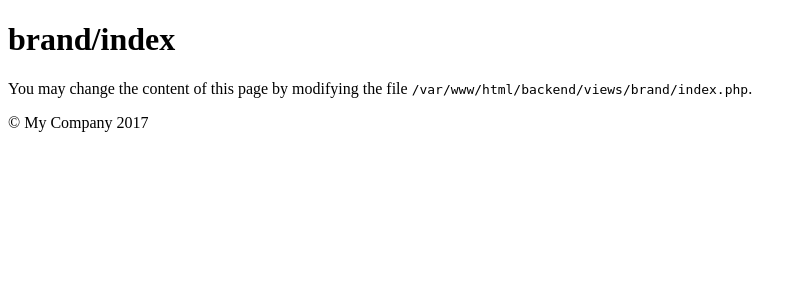
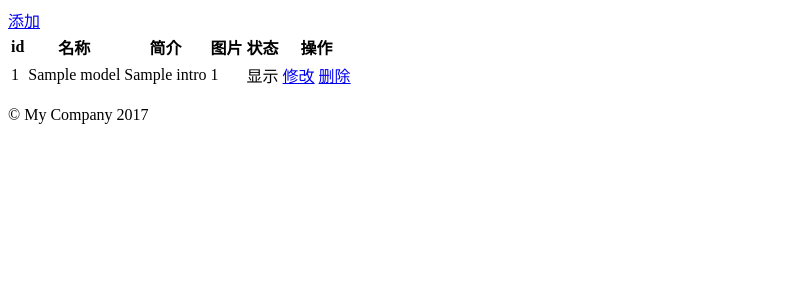
Before and after one commit to wuzhuang1/yii2shop, a Yii app: template backend/views/brand/index.php in a window 1280 px wide. Shown: the top 300 px of the page, without its empty margins (0-807 px from the left). Run offline with PHP 8.4 and a stand-in for Yii, Linux system fonts and the light colour scheme; the template is opened without the code that fills it: most values are stand-ins (such as "Sample title", 1, 10 or a date in 2020); data that the repository does not hold is empty; some libraries are stand-ins or nearby versions.

Commit message:
新加列表

```diff
--- a/backend/views/brand/index.php
+++ b/backend/views/brand/index.php
@@ -1,9 +1,27 @@
+<?=\yii\bootstrap\Html::a('添加',['goods/add'],['class'=>'btn btn-sm btn-success'])?>
+<table class="table">
+    <tr>
+        <th>id</th>
+        <th>名称</th>
+        <th>简介</th>
+        <th>图片</th>
+        <th>状态</th>
+        <th>操作</th>
+    </tr>
+    <?php foreach ($model as $row):;?>
+    <tr>
+        <td><?=$row->id?></td>
+        <td><?=$row->name?></td>
+        <td><?=$row->intro?></td>
+        <td><?=$row->id?></td>
+        <td><?=$row->status?'显示':'隐藏'?></td>
+        <td>
+            <?=\yii\bootstrap\Html::a('修改',['brand/edit','id'=>$row->id],['class'=>'btn btn-sm btn-success'])?>
+            <?=\yii\bootstrap\Html::a('删除',['brand/del','id'=>$row->id],['class'=>'btn btn-sm btn-success'])?>
+        </td>
+    </tr>
+    <?php endforeach;?>
+</table>
 <?php
-/* @var $this yii\web\View */
-?>
-<h1>brand/index</h1>
-
-<p>
-    You may change the content of this page by modifying
-    the file <code><?= __FILE__; ?></code>.
-</p>
+//分页工具条
+echo \yii\widgets\LinkPager::widget(['pagination'=>$pager,'nextPageLabel'=>'下一页','prevPageLabel'=>'上一页','firstPageLabel'=>'首页']);
```
